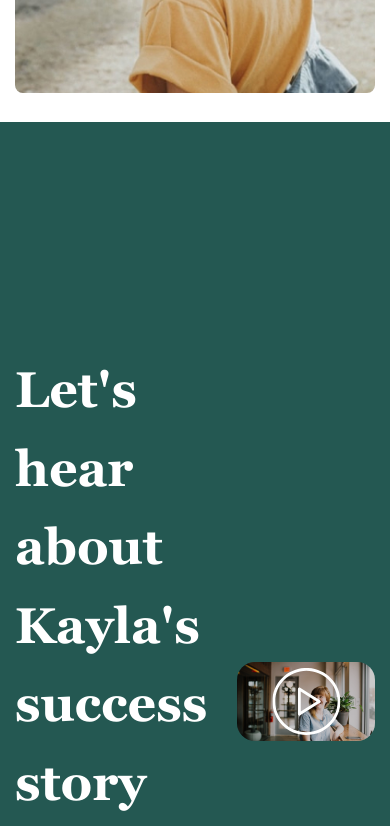
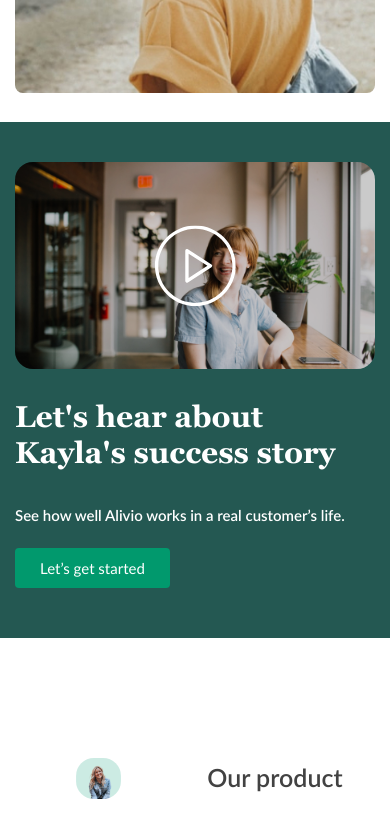
Before and after one commit to dudkinsa/react-alivio-landing-page, a React (Create React App) app: page / in a window 390 px wide. Shown: the part 3480-4306 px from the top of the page. Built offline with nearby package versions, Linux system fonts and the light colour scheme.

Commit message:
adaptive Story for mpbile

```diff
--- a/src/App.scss
+++ b/src/App.scss
@@ -102,11 +102,6 @@ a.btn {
   margin: 0 auto;
   padding: 0 15px;
 }
-@media (max-width: 1399px) {
-  .container {
-    width: 100%;
-  }
-}
 
 .container-wide {
     max-width: 1536px;
@@ -130,3 +125,14 @@ a.btn {
         font-size: 18px;
     }
 }
+
+@media (max-width: 1399px) {
+  .container {
+    width: 100%;
+  }
+}
+@media (max-width: 1536px) {
+    .container-wide {
+        max-width: 100%;
+    }
+}
--- a/src/Layout/Story/story.scss
+++ b/src/Layout/Story/story.scss
@@ -23,6 +23,7 @@
   }
 
   &__text {
+    margin-bottom: 57px;
     font-weight: 600;
     font-size: 25px;
     line-height: 157%;
@@ -35,20 +36,15 @@
     border-radius: 18px;
     overflow: hidden;
     position: relative;
-    width: 895px;
+    max-width: 895px;
   }
-
-
 
   &__video-btn {
     position: absolute;
     left: 50%;
     top: 50%;
     transform: translate(-50%, -50%);
-
-
   }
-
 
   &__vidio-overlay {
     position: absolute;
@@ -56,6 +52,40 @@
     top: 0;
     width: 100%;
     height: 100%;
-    background-color:  rgba(0, 0, 0, 0.20);
+    background-color: rgba(0, 0, 0, 0.2);
   }
 }
+
+@media (max-width: 1199px) {
+  .story {
+    padding: 85px 0 100px;
+    &__row {
+      flex-direction: column-reverse;
+    }
+    &__content {
+      margin-top: 50px;
+      margin-right: 0;
+    }
+    &__text {
+      margin-bottom: 40px;
+    }
+  }
+}
+@media (max-width: 991px) {
+  .story {
+    padding: 40px 0 50px;
+
+    &__title {
+      font-size: 30px;
+      line-height: 120%;
+    }
+    &__content {
+      margin-top: 30px;
+
+    }
+    &__text {
+      margin-bottom: 20px;
+      font-size: 15px;
+    }
+  }
+}
```
Lines whose indentation alone changed are shown as unchanged.
